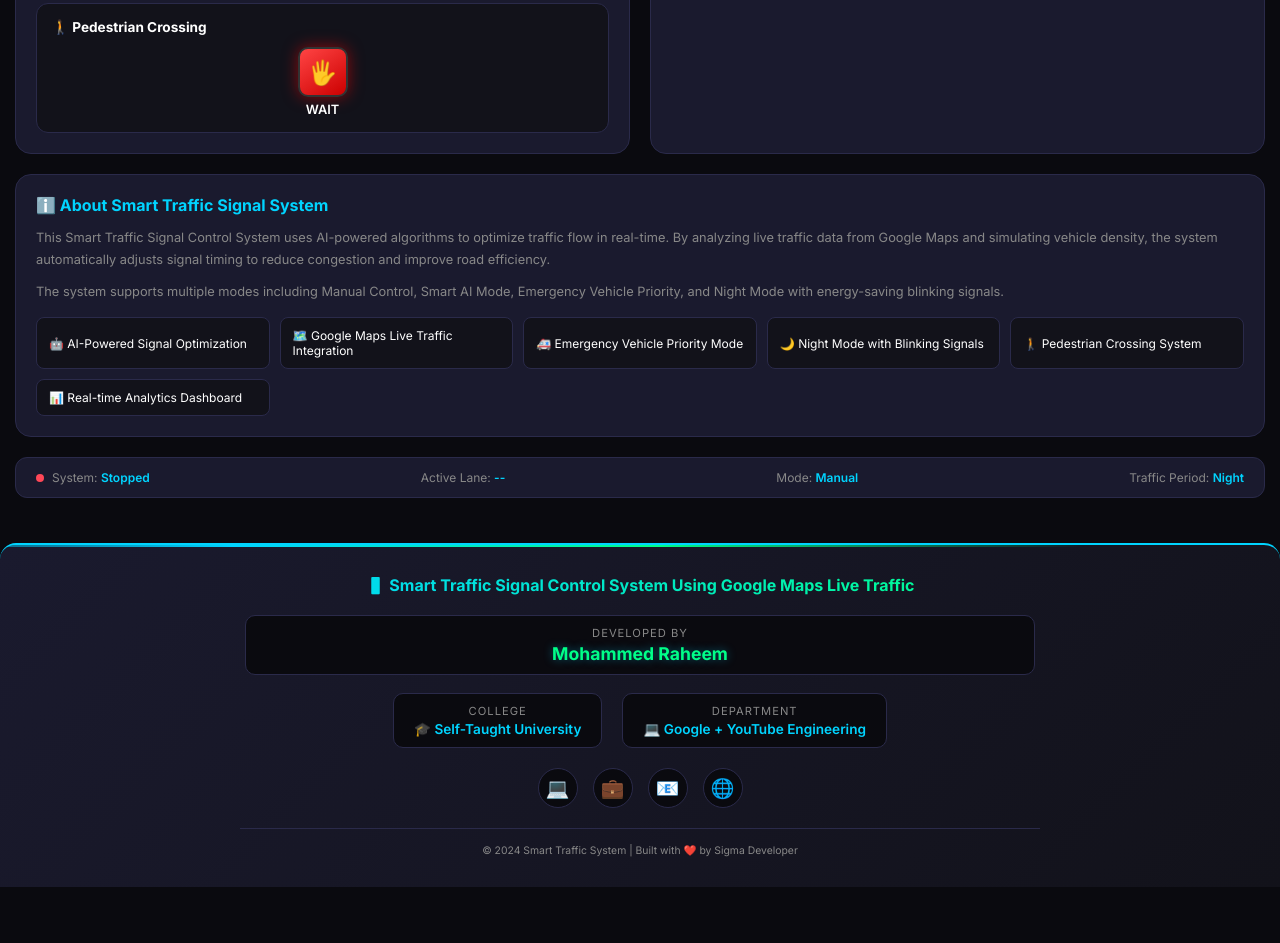
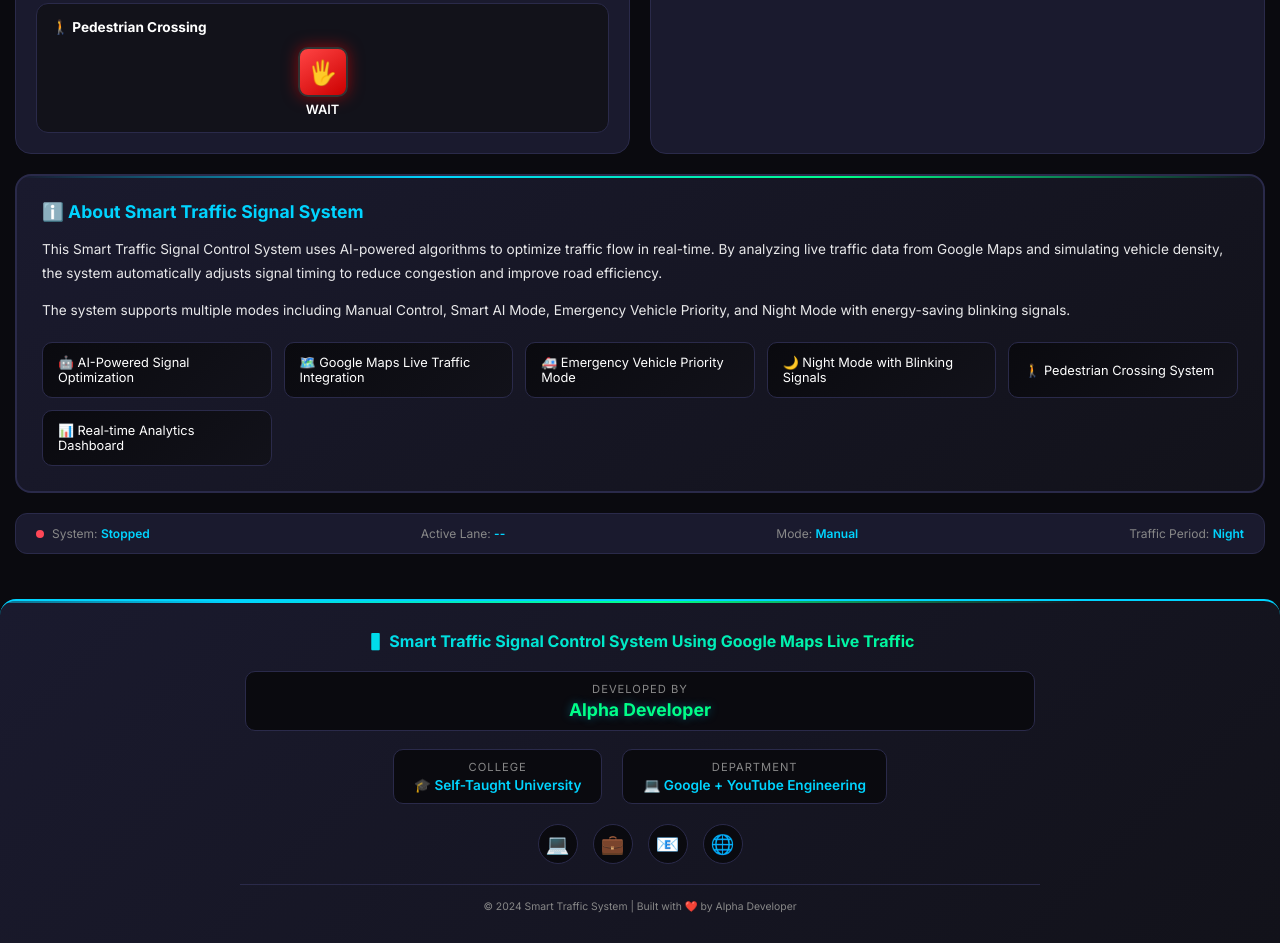
Before and after one commit to SyedMohammedRaheem99/trafffic-signals-project, a plain HTML site: page index.html in a window 1280 px wide. Shown: the part 997-1940 px from the top of the page. Before the commit the page ends 1884 px from the top, so only its background shows below. Drawn offline with nearby package versions, Linux system fonts and the light colour scheme.

Commit message:
Update index.html

```diff
--- a/index.html
+++ b/index.html
@@ -101,11 +101,13 @@ header{display:flex;justify-content:space-between;align-items:center;padding:15p
 .prediction-box.show{display:block}
 .prediction-box h4{font-size:0.8rem;color:var(--purple);margin-bottom:8px;display:flex;align-items:center;gap:6px}
 .prediction-text{font-size:0.85rem;color:var(--text-primary)}
-.about-section{background:var(--bg-card);border-radius:16px;padding:20px;border:1px solid var(--border);margin-top:20px}
-.about-section h3{font-size:1rem;color:var(--accent);margin-bottom:12px;display:flex;align-items:center;gap:8px}
-.about-section p{font-size:0.8rem;color:var(--text-secondary);line-height:1.7;margin-bottom:10px}
-.features-list{display:grid;grid-template-columns:repeat(auto-fit,minmax(200px,1fr));gap:10px;margin-top:15px}
-.feature-item{background:var(--bg-secondary);padding:10px 12px;border-radius:8px;font-size:0.75rem;color:var(--text-primary);display:flex;align-items:center;gap:8px;border:1px solid var(--border)}
+.about-section{background:linear-gradient(145deg,var(--bg-card),var(--bg-secondary));border-radius:16px;padding:25px;border:2px solid var(--border);margin-top:20px;position:relative;overflow:hidden}
+.about-section::before{content:'';position:absolute;top:0;left:0;right:0;height:2px;background:linear-gradient(90deg,transparent,var(--accent),var(--green),transparent)}
+.about-section h3{font-size:1.1rem;color:var(--accent);margin-bottom:15px;display:flex;align-items:center;gap:10px;font-weight:700}
+.about-section p{font-size:0.85rem;color:var(--text-primary);line-height:1.8;margin-bottom:12px;opacity:0.9}
+.features-list{display:grid;grid-template-columns:repeat(auto-fit,minmax(220px,1fr));gap:12px;margin-top:20px}
+.feature-item{background:linear-gradient(135deg,var(--bg-primary),var(--bg-secondary));padding:12px 15px;border-radius:10px;font-size:0.8rem;color:var(--text-primary);display:flex;align-items:center;gap:10px;border:1px solid var(--border);transition:all 0.3s;cursor:default}
+.feature-item:hover{border-color:var(--accent);transform:translateY(-2px);box-shadow:0 5px 15px rgba(0,212,255,0.2)}
 .status-bar{background:var(--bg-card);border-radius:12px;padding:12px 20px;border:1px solid var(--border);margin-top:20px;display:flex;justify-content:space-between;flex-wrap:wrap;gap:15px}
 .status-item{display:flex;align-items:center;gap:8px}
 .status-dot{width:8px;height:8px;border-radius:50%;background:var(--red)}
@@ -338,7 +340,7 @@ footer .copyright{color:var(--text-secondary);font-size:0.65rem;margin-top:20px;
 <div class="developer-info">
 <div class="info-card">
 <div class="info-label">Developed By</div>
-<div class="developer-name">Mohammed Raheem</div>
+<div class="developer-name">Alpha Developer</div>
 </div>
 
 <div style="display:flex;gap:10px;justify-content:center;flex-wrap:wrap;">
@@ -362,7 +364,7 @@ footer .copyright{color:var(--text-secondary);font-size:0.65rem;margin-top:20px;
 </div>
 
 <div class="copyright">
-© 2024 Smart Traffic System | Built with ❤️ by Sigma Developer
+© 2024 Smart Traffic System | Built with ❤️ by Alpha Developer
 </div>
 </div>
 </footer>
```
